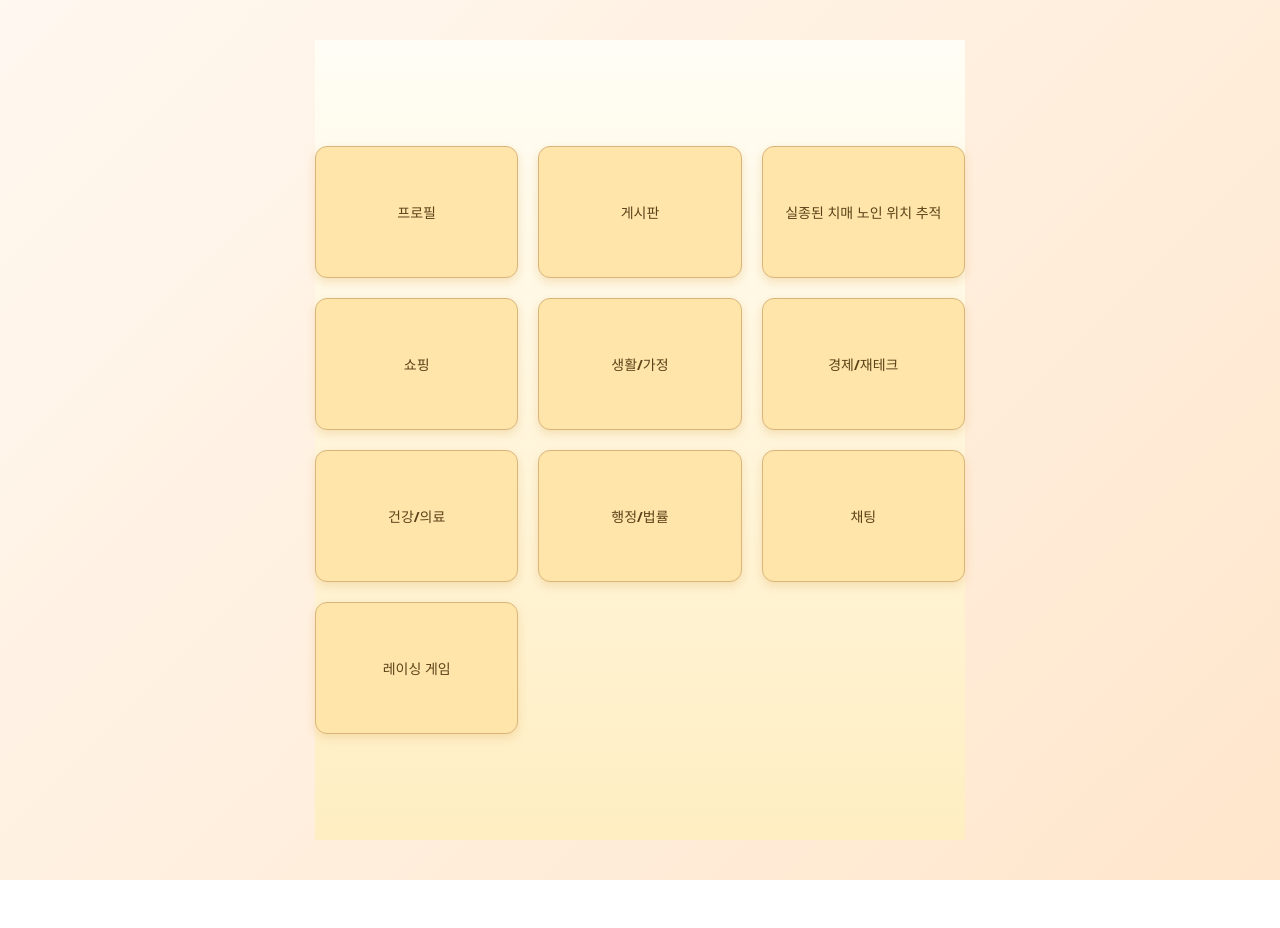
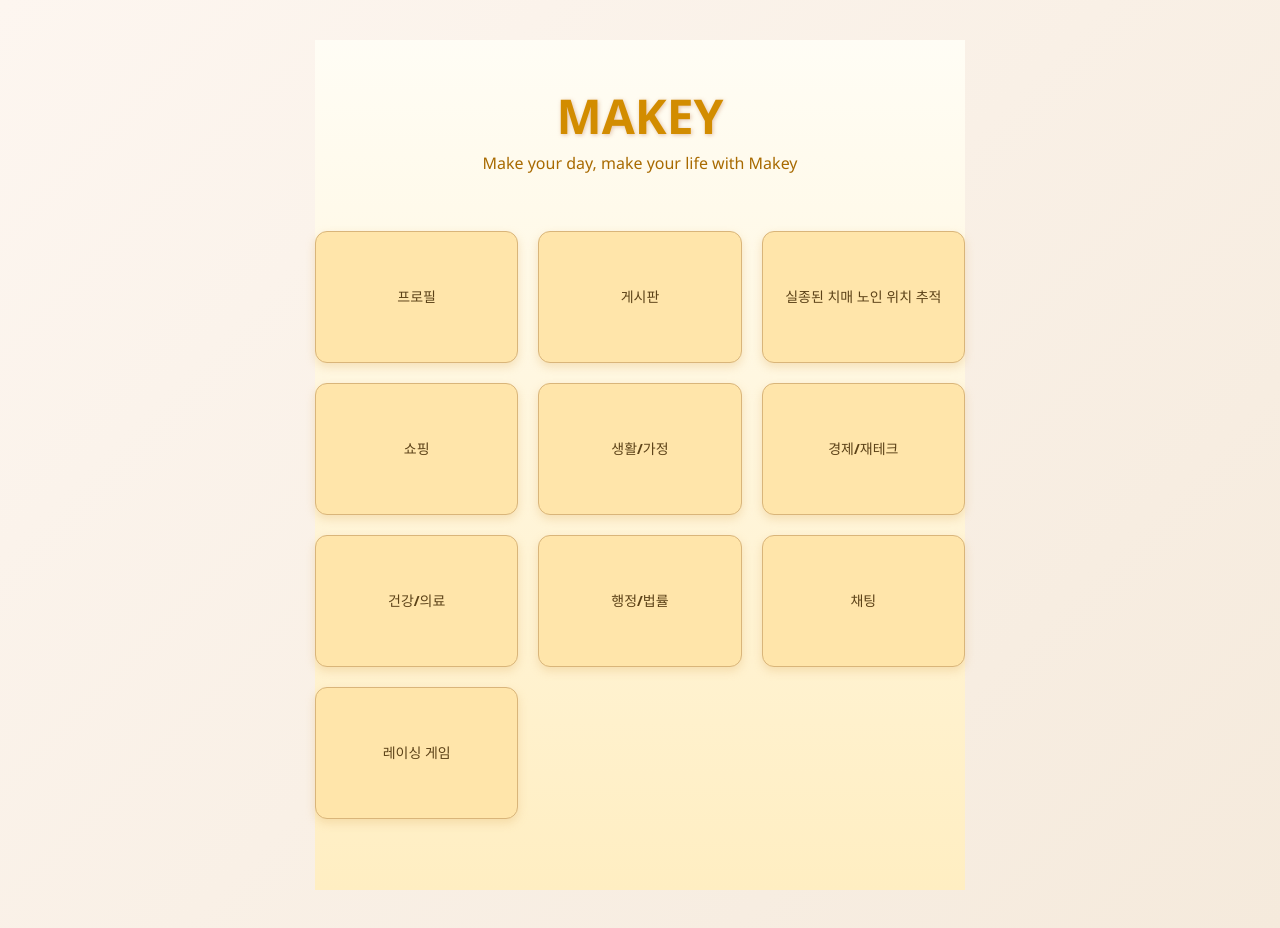
Before and after one commit to jngbnss/Makey, a React (Vite) app in the folder react-frontend/: page / in a window 1280 px wide. Before the commit the page ends 880 px from the top, so only its background shows below. Built offline with nearby package versions, Linux system fonts and the light colour scheme.

Commit message:
refactor: 메인화면 로고 추가

```diff
--- a/react-frontend/src/pages/Main.css
+++ b/react-frontend/src/pages/Main.css
@@ -2,11 +2,34 @@
   width: 100%;
   height: 100vh;
   display: flex;
-  justify-content: center;
+  flex-direction: column; /* 상단에서 아래로 쌓이도록 */
+  justify-content: flex-start; /* 상단 정렬 */
   align-items: center;
+  padding-top: 50px; /* 상단 여백 */
   background: linear-gradient(180deg, #FFFDF5 0%, #FFEEC2 100%);
 }
 
+/* 상단 로고 + 슬로건 */
+.main-header {
+  text-align: center;
+  margin-bottom: 40px;
+}
+
+.main-title {
+  font-size: 48px;
+  font-weight: 800;
+  color: #D28C00;
+  margin: 0;
+}
+
+.main-subtitle {
+  font-size: 16px;
+  font-weight: 500;
+  color: #A86A00;
+  margin-top: 8px;
+}
+
+/* 카드 그리드 */
 .grid-box {
   width: 650px;
   display: grid;
@@ -27,7 +50,6 @@
   color: #5C4218;
   box-shadow: 0 4px 10px rgba(230, 190, 120, 0.4);
   transition: transform 0.2s ease, background-color 0.2s ease, box-shadow 0.2s;
-
 }
 
 .card:hover {
--- a/react-frontend/src/pages/Main.jsx
+++ b/react-frontend/src/pages/Main.jsx
@@ -14,7 +14,7 @@ export default function Main() {
     "건강/의료",
     "행정/법률",
     "채팅",
-    "레이싱 게임", // 새로 추가
+    "레이싱 게임",
   ];
 
   const handleClick = (item) => {
@@ -26,11 +26,9 @@ export default function Main() {
         navigate("/elderly");
         break;
       case "레이싱 게임":
-        navigate("/game"); // 게임 페이지로 이동
+        navigate("/game");
         break;
-        case "채팅":
-        // ✅ Spring Boot 서버의 HTML로 이동
-        //window.location.href = "http://localhost:8080/randomNicknameChat.html";
+      case "채팅":
         window.location.href = "http://localhost:8080/chat/index.html";
         break;
       default:
@@ -40,6 +38,13 @@ export default function Main() {
 
   return (
     <div className="container">
+      {/* 상단 로고 + 슬로건 */}
+      <header className="main-header">
+        <h1 className="main-title">MAKEY</h1>
+        <p className="main-subtitle">Make your day, make your life with Makey</p>
+      </header>
+
+      {/* 카드 메뉴 */}
       <div className="grid-box">
         {items.map((item, idx) => (
           <div key={idx} className="card" onClick={() => handleClick(item)}>
--- a/react-frontend/src/styles/App.css
+++ b/react-frontend/src/styles/App.css
@@ -2,7 +2,7 @@
 body {
   margin: 0;
   font-family: 'Segoe UI', Tahoma, Geneva, Verdana, sans-serif;
-  background: linear-gradient(135deg, #fff8f0 0%, #ffe6cc 100%);
+  background: linear-gradient(135deg, #fdf6f0 0%, #f5eadc 100%); /* 부드러운 크림+베이지 */
   min-height: 100vh;
   display: flex;
   justify-content: center;
@@ -13,7 +13,7 @@ body {
 .app-container {
   width: 100%;
   max-width: 800px;
-  background-color: #fff3e6;
+  background-color: #fff8f2; /* 연한 크림 */
   padding: 30px;
   border-radius: 20px;
   box-shadow: 0 8px 20px rgba(0, 0, 0, 0.08);
@@ -28,15 +28,15 @@ body {
 /* 제목 스타일 */
 h1 {
   text-align: center;
-  color: #ff8c42;
+  color: #b66d40; /* 세련된 브론즈 */
   margin-bottom: 30px;
   font-size: 2.2rem;
-  text-shadow: 1px 1px 4px rgba(255, 184, 77, 0.4);
+  text-shadow: 1px 1px 4px rgba(182, 109, 64, 0.4);
 }
 
 /* 버튼 스타일 */
 .app-button {
-  background-color: #ffb84d;
+  background-color: #d2935b; /* 은은한 골드/코퍼 */
   border: none;
   border-radius: 12px;
   padding: 10px 18px;
@@ -44,19 +44,19 @@ h1 {
   color: white;
   cursor: pointer;
   font-weight: bold;
-  box-shadow: 0 4px 6px rgba(255, 184, 77, 0.4);
+  box-shadow: 0 4px 6px rgba(210, 147, 91, 0.4);
   transition: all 0.3s ease;
 }
 
 .app-button:hover {
-  background-color: #ffaa33;
+  background-color: #b66d40; /* 호버 시 진한 브론즈 */
   transform: translateY(-3px) scale(1.02);
-  box-shadow: 0 6px 12px rgba(255, 184, 77, 0.5);
+  box-shadow: 0 6px 12px rgba(182, 109, 64, 0.5);
 }
 
 /* 프로필 카드 */
 .app-profile-card {
-  background-color: #fff3e6;
+  background-color: #fff8f2;
   padding: 14px 20px;
   margin-bottom: 12px;
   border-radius: 16px;
@@ -66,7 +66,7 @@ h1 {
 }
 
 .app-profile-card:hover {
-  background-color: #ffe6cc;
+  background-color: #f5e3d0; /* 호버 시 살짝 밝은 베이지 */
   transform: translateY(-3px) scale(1.01);
   box-shadow: 0 6px 14px rgba(0, 0, 0, 0.15);
 }
@@ -75,7 +75,7 @@ h1 {
 .selected-post {
   max-width: 600px;
   margin: 20px auto;
-  background-color: #fff3e6;
+  background-color: #fff8f2;
   padding: 25px;
   border-radius: 16px;
   box-shadow: 0 6px 18px rgba(0, 0, 0, 0.1);
@@ -92,7 +92,7 @@ h1 {
   padding: 10px;
   margin: 5px 0;
   border-radius: 10px;
-  border: 1px solid #ffd699;
+  border: 1px solid #d2a679; /* 은은한 브론즈 */
   width: 100%;
   box-sizing: border-box;
   transition: all 0.2s ease;
@@ -100,13 +100,13 @@ h1 {
 
 .app-input:focus {
   outline: none;
-  border-color: #ff8c42;
-  box-shadow: 0 0 8px #ffb84d;
+  border-color: #b66d40;
+  box-shadow: 0 0 8px #d2935b;
 }
 
 /* 뒤로가기 버튼 스타일 */
 .app-back-button {
-  background-color: #ff8c42;
+  background-color: #d2935b;
   border: none;
   border-radius: 12px;
   padding: 8px 15px;
@@ -114,12 +114,12 @@ h1 {
   color: white;
   cursor: pointer;
   font-weight: bold;
-  box-shadow: 0 4px 6px rgba(255, 140, 66, 0.5);
+  box-shadow: 0 4px 6px rgba(210, 147, 91, 0.5);
   transition: all 0.3s ease;
 }
 
 .app-back-button:hover {
-  background-color: #ff8c00;
+  background-color: #b66d40;
   transform: translateY(-2px) scale(1.02);
-  box-shadow: 0 6px 12px rgba(255, 140, 66, 0.6);
+  box-shadow: 0 6px 12px rgba(182, 109, 64, 0.6);
 }
```
Also changed, not shown: react-frontend/git.txt.
